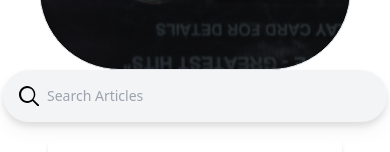
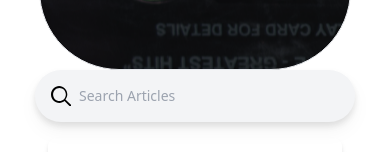
Before and after one commit to rishab0902/Fintract-article, a Next.js app: page / in a window 390 px wide. Shown: the part 384-536 px from the top of the page. Built offline with nearby package versions, Linux system fonts and the light colour scheme.

Commit message:
reduced size

```diff
--- a/pages/nav.jsx
+++ b/pages/nav.jsx
@@ -170,7 +170,7 @@ export default function NavBar() {
             </p>
           </div>
         </section>
-        <div className="flex items-center bg-gray-100 rounded-full  max-w-sm {max-width: 20rem;} mx-auto mt-neg-50  p-4 drop-shadow-lg">
+        <div className="flex items-center bg-gray-100 rounded-full w-80 md:w-auto md:max-w-sm mx-auto mt-neg-50 p-4 drop-shadow-lg">
           <svg
             xmlns="http://www.w3.org/2000/svg"
             viewBox="0 0 512 512"
```
